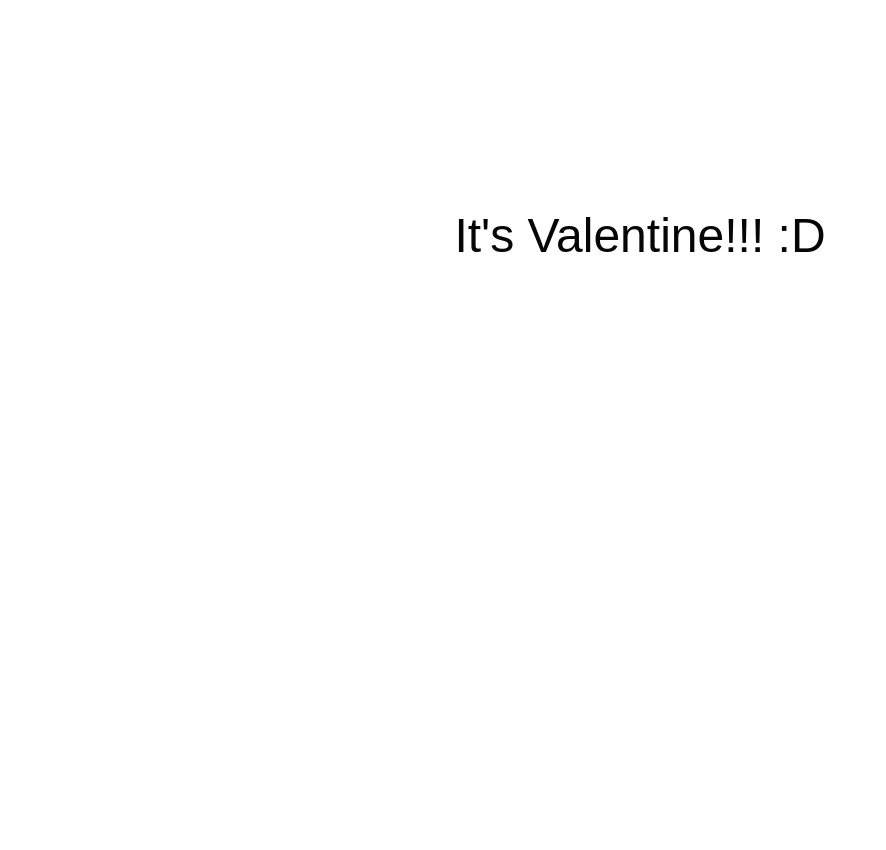
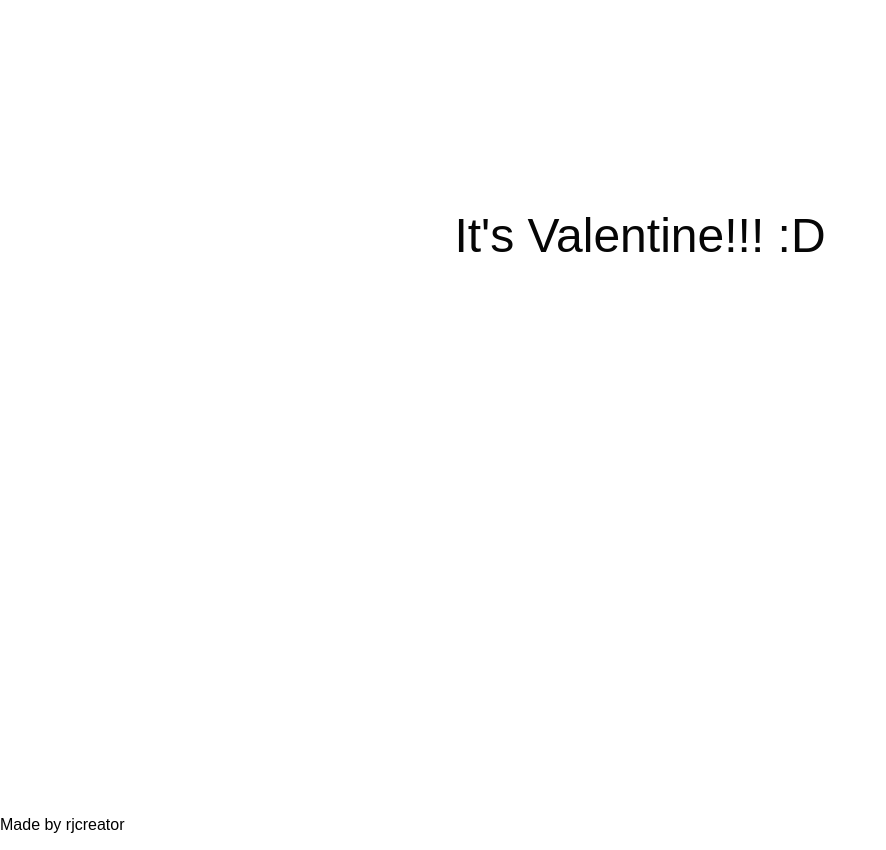
Before and after one commit to Roopraj23/ValentineWish, a website: page index.html in a window 1280 px wide. Shown: the whole page, without its empty margins (0-886 px from the left). Before the commit the page ends 800 px from the top, so only its background shows below. Drawn offline with nearby package versions, Linux system fonts and the light colour scheme.

Commit message:
Update index.html

```diff
--- a/index.html
+++ b/index.html
@@ -134,6 +134,9 @@
         <p class="last-smile">:)</p>
       </div>
     </div>
+    <footer>
+      <p>Made by rjcreator</p>
+    </footer>
   </body>
 
   <script src="https://unpkg.com/babel-standalone@6/babel.min.js"></script>
```
